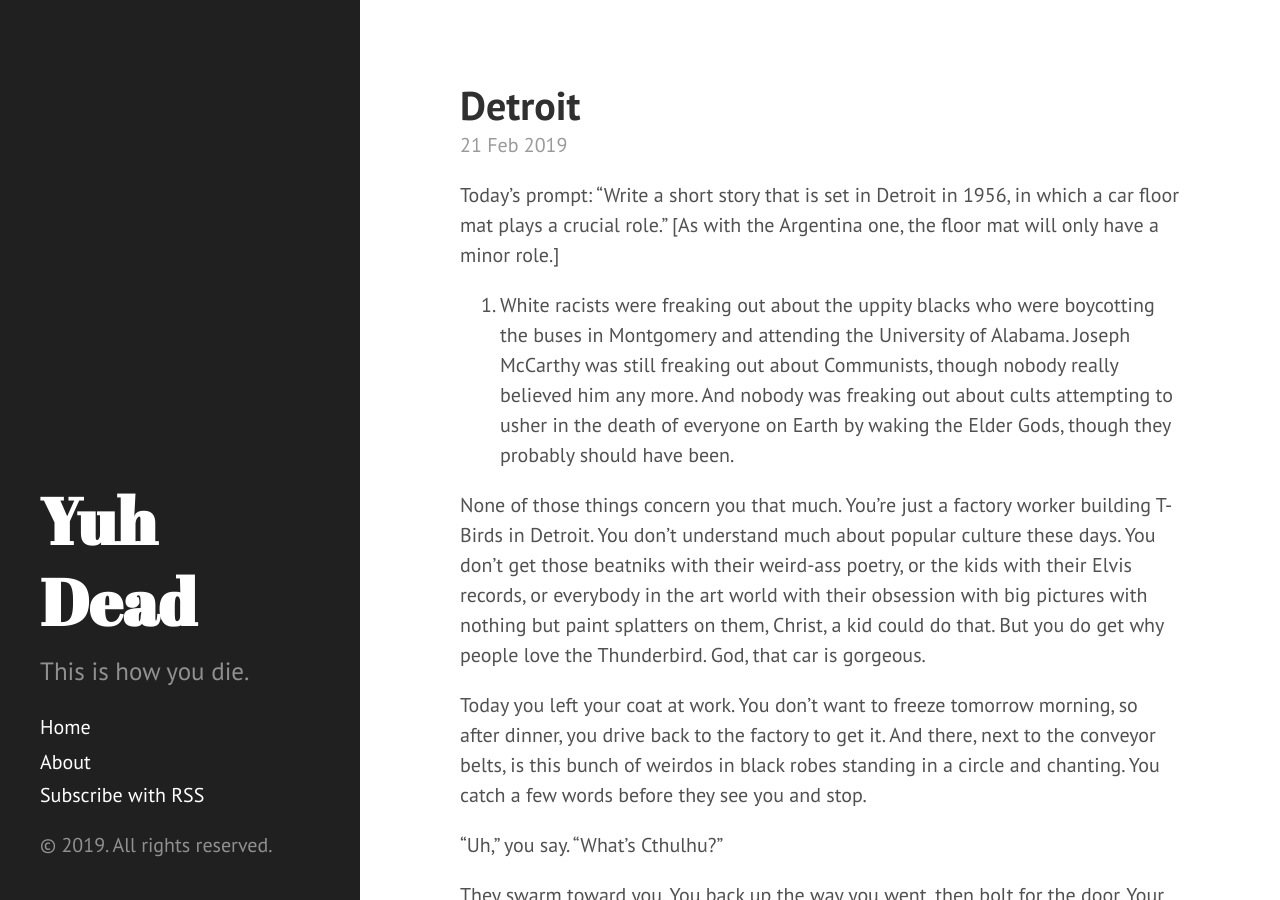
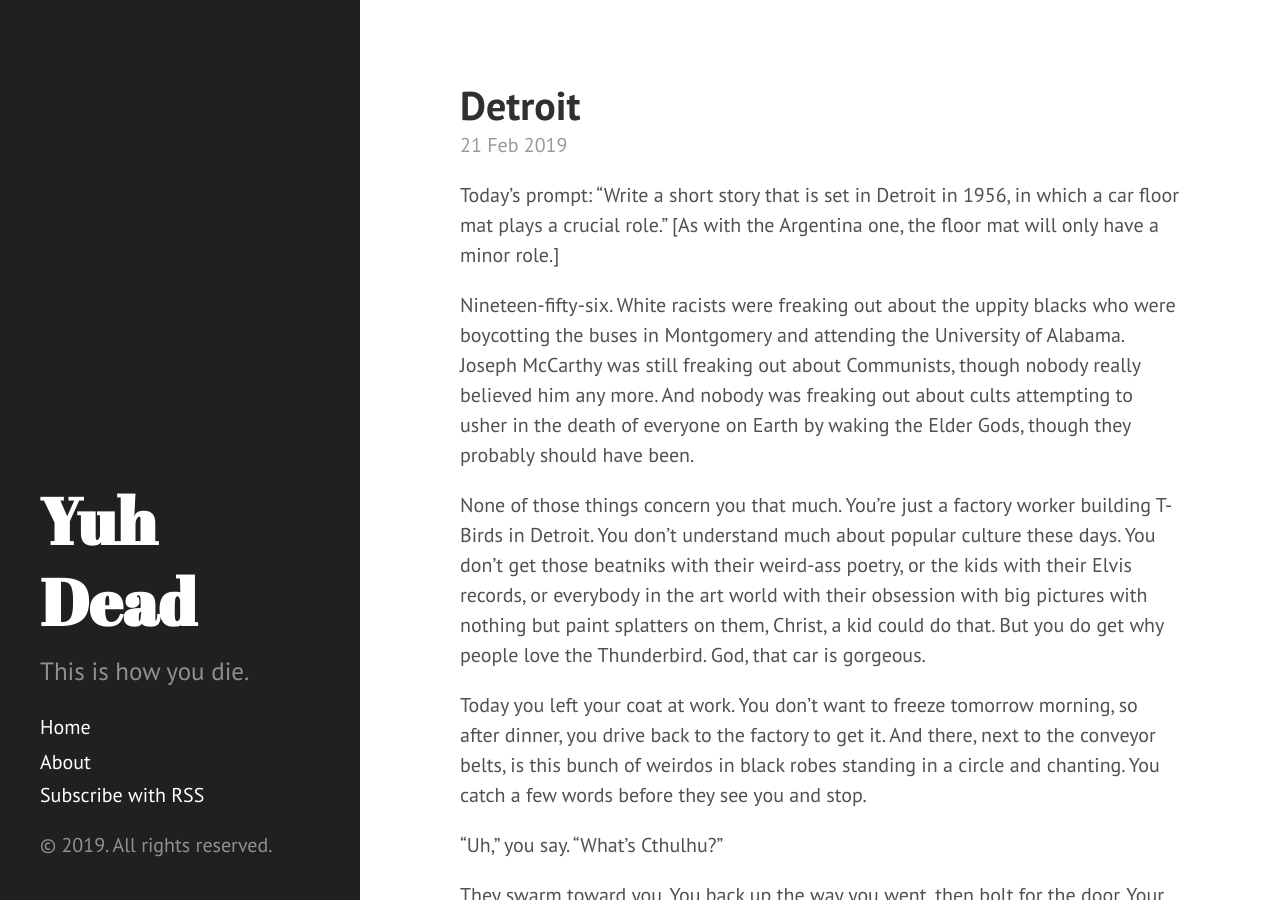
Before and after one commit to LoraV/LoraV.github.io, a Jekyll site: the page built from _posts/2019-02-21-detroit.markdown, in a window 1280 px wide and 900 px high. Built offline with Jekyll 4.4.1, drawn with Linux system fonts in a browser that asks for light colours.

Commit message:
detroit post

```diff
--- a/_posts/2019-02-21-detroit.markdown
+++ b/_posts/2019-02-21-detroit.markdown
@@ -6,7 +6,7 @@ categories: death scenes
 ---
 Today's prompt: "Write a short story that is set in Detroit in 1956, in which a car floor mat plays a crucial role." [As with the Argentina one, the floor mat will only have a minor role.]
 
-1956. White racists were freaking out about the uppity blacks who were boycotting the buses in Montgomery and attending the University of Alabama. Joseph McCarthy was still freaking out about Communists, though nobody really believed him any more. And nobody was freaking out about cults attempting to usher in the death of everyone on Earth by waking the Elder Gods, though they probably should have been.
+Nineteen-fifty-six. White racists were freaking out about the uppity blacks who were boycotting the buses in Montgomery and attending the University of Alabama. Joseph McCarthy was still freaking out about Communists, though nobody really believed him any more. And nobody was freaking out about cults attempting to usher in the death of everyone on Earth by waking the Elder Gods, though they probably should have been.
 
 None of those things concern you that much. You're just a factory worker building T-Birds in Detroit. You don't understand much about popular culture these days. You don't get those beatniks with their weird-ass poetry, or the kids with their Elvis records, or everybody in the art world with their obsession with big pictures with nothing but paint splatters on them, Christ, a kid could do that. But you do get why people love the Thunderbird. God, that car is gorgeous.
 
```
